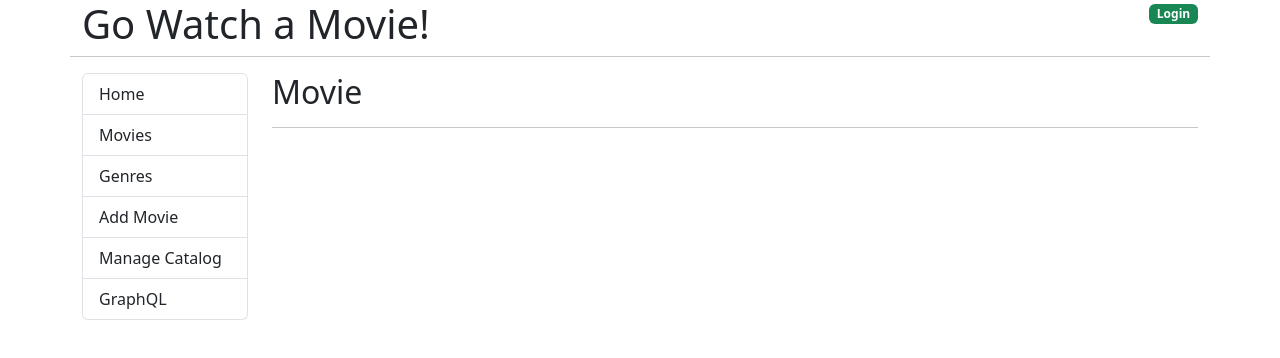
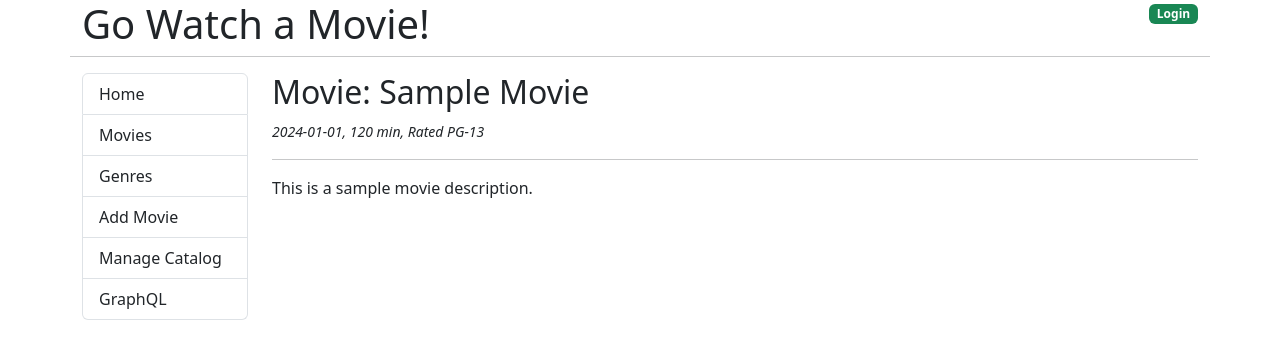
Before and after one commit to far1h/go-movies-front-end, a React (Create React App) app: page /movies/1 in a window 1280 px wide. Shown: the top 358 px of the page. Built offline with nearby package versions, Linux system fonts and the light colour scheme.

Commit message:
Display individual movie details, including title, release date, runtime, rating, and description.

```diff
--- a/src/components/Movie.js
+++ b/src/components/Movie.js
@@ -1,8 +1,27 @@
+import { use, useEffect, useState } from "react";
+import { useParams } from "react-router-dom";
+
 const Movie = () => {
+    const [movieId, setMovieId] = useState({});
+    let { id } = useParams();
+
+    useEffect(() => {
+        let myMovie = {
+            id: 1,
+                title: "Sample Movie",
+                release_date: "2024-01-01",
+                runtime: 120,
+                mpaa_rating: "PG-13",
+                description: "This is a sample movie description."
+        }
+        setMovieId(myMovie);
+    }, [id]);
     return (
         <>
-            <h2>Movie</h2>
+            <h2>Movie: {movieId.title}</h2>
+            <small><em>{movieId.release_date}, {movieId.runtime} min, Rated {movieId.mpaa_rating}</em></small>
             <hr />
+            <p>{movieId.description}</p>
         </>
     )
 }
```
